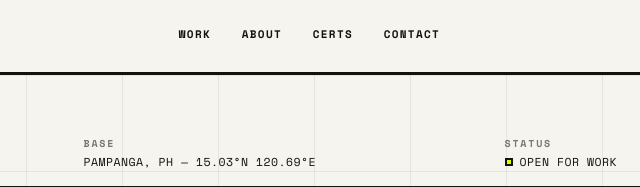
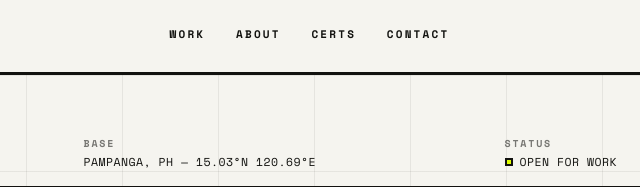
Before and after one commit to n1ghtj4r/web-portfolio-ver, a plain HTML site: page index.html in a window 1280 px wide. Shown: the top 187 px of the page, 358-998 px from the left. Drawn offline with Linux system fonts and the light colour scheme.

Commit message:
font spacing

```diff
--- a/styles.css
+++ b/styles.css
@@ -134,7 +134,7 @@ p { margin: 0; }
 .nav { display: flex; gap: clamp(16px, 2.4vw, 34px); }
 .nav a {
   font: 700 clamp(11px, .85vw, 13px)/1 var(--mono);
-  letter-spacing: .12em;
+  letter-spacing: .20em;
   text-transform: uppercase;
   text-decoration: none;
   padding: 8px 0;
```
